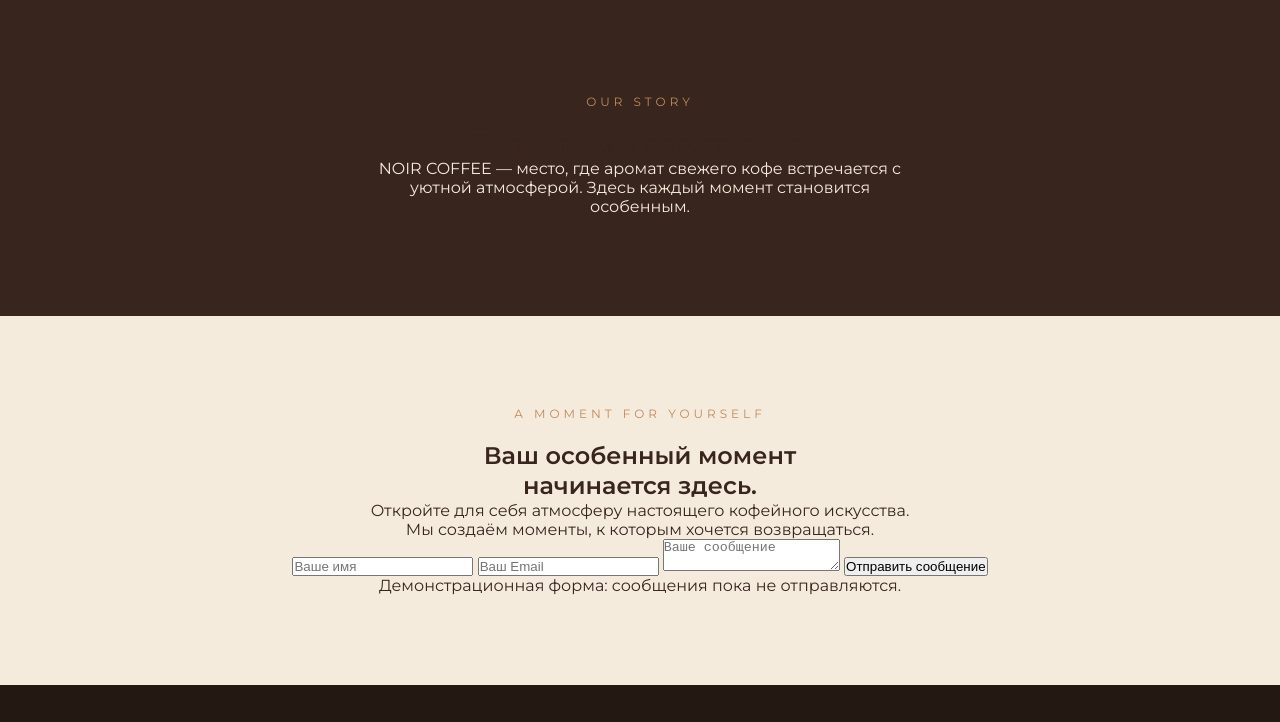
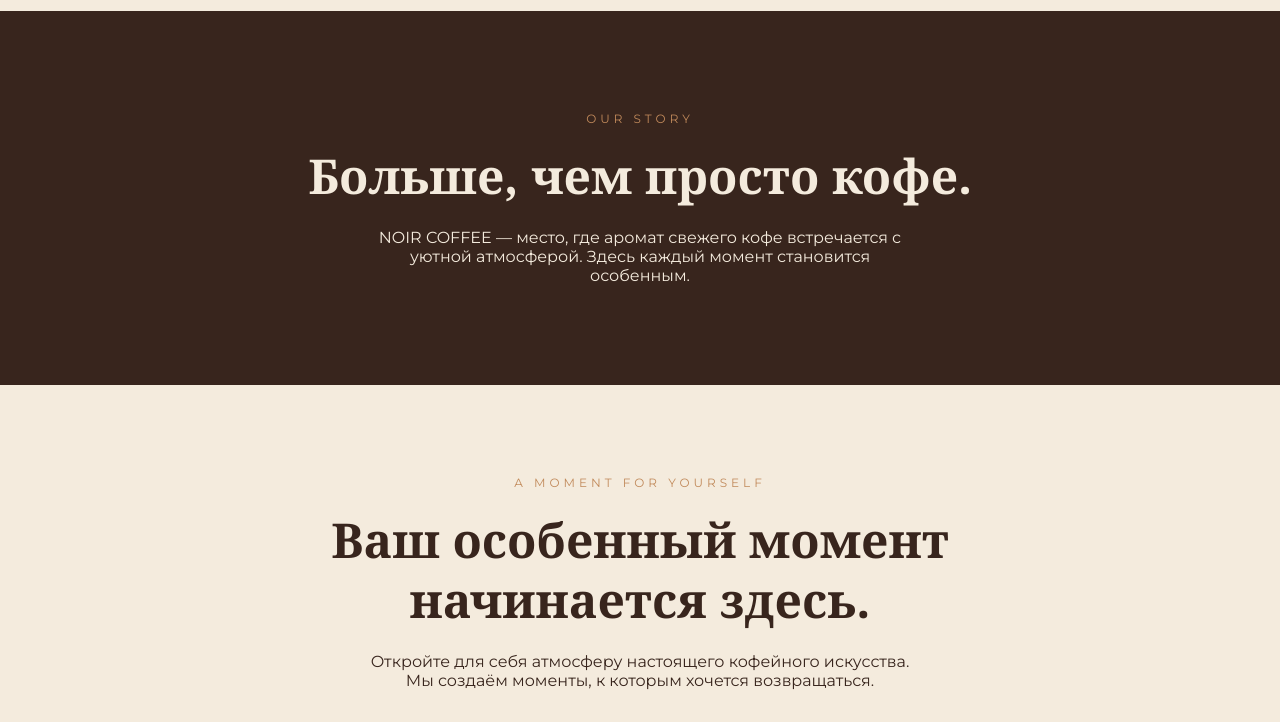
Before and after one commit to Gojo-cyber123/noir-coffee, a plain HTML site: page index.html in a window 1280 px wide. Shown: the part 1430-2152 px from the top of the page. Drawn offline with Linux system fonts and the light colour scheme.

Commit message:
Polish NOIR COFFEE styles and contact form

```diff
--- a/style.css
+++ b/style.css
@@ -229,10 +229,20 @@ body {
     margin-bottom: 20px;
 }
 
-.about h2,
+.about h2 {
+    color: #F4EBDD;
+    font-family: Georgia, serif;
+    font-size: clamp(30px, 5vw, 48px);
+    line-height: 1.25;
+    margin-bottom: 22px;
+}
+
 .contact h2 {
-   line-height: 1.25;
     color: #38251D;
+    font-family: Georgia, serif;
+    font-size: clamp(30px, 5vw, 48px);
+    line-height: 1.25;
+    margin-bottom: 22px;
 }
 
 .about-content > p:last-child,
@@ -380,3 +390,64 @@ body {
         text-align: center;
     }
 }
+
+/* ФОРМА ОБРАТНОЙ СВЯЗИ */
+.contact-form {
+    max-width: 550px;
+    margin: 35px auto 0;
+    display: flex;
+    flex-direction: column;
+    gap: 18px;
+}
+
+.contact-form input,
+.contact-form textarea {
+    width: 100%;
+    padding: 17px;
+    border: 1px solid #DDCBB7;
+    background: #FFF9F0;
+    color: #38251D;
+    font-family: inherit;
+    font-size: 13px;
+    outline: none;
+}
+
+.contact-form textarea {
+    min-height: 130px;
+    resize: vertical;
+}
+
+.contact-form button {
+    padding: 17px;
+    border: none;
+    background: #38251D;
+    color: #F4EBDD;
+    font-family: inherit;
+    letter-spacing: 2px;
+    cursor: pointer;
+    transition: 0.3s;
+}
+
+.contact-form button:hover {
+    background: #A66B42;
+}
+
+#formMessage {
+    color: #806F62;
+    font-size: 13px;
+}
+
+.demo-note {
+    margin: 22px auto 0;
+    color: #806F62;
+    font-size: 11px;
+    text-align: center;
+}
+
+@media (prefers-reduced-motion: reduce) {
+    *, *::before, *::after {
+        scroll-behavior: auto !important;
+        animation-duration: 0.01ms !important;
+        transition-duration: 0.01ms !important;
+    }
+}
```
